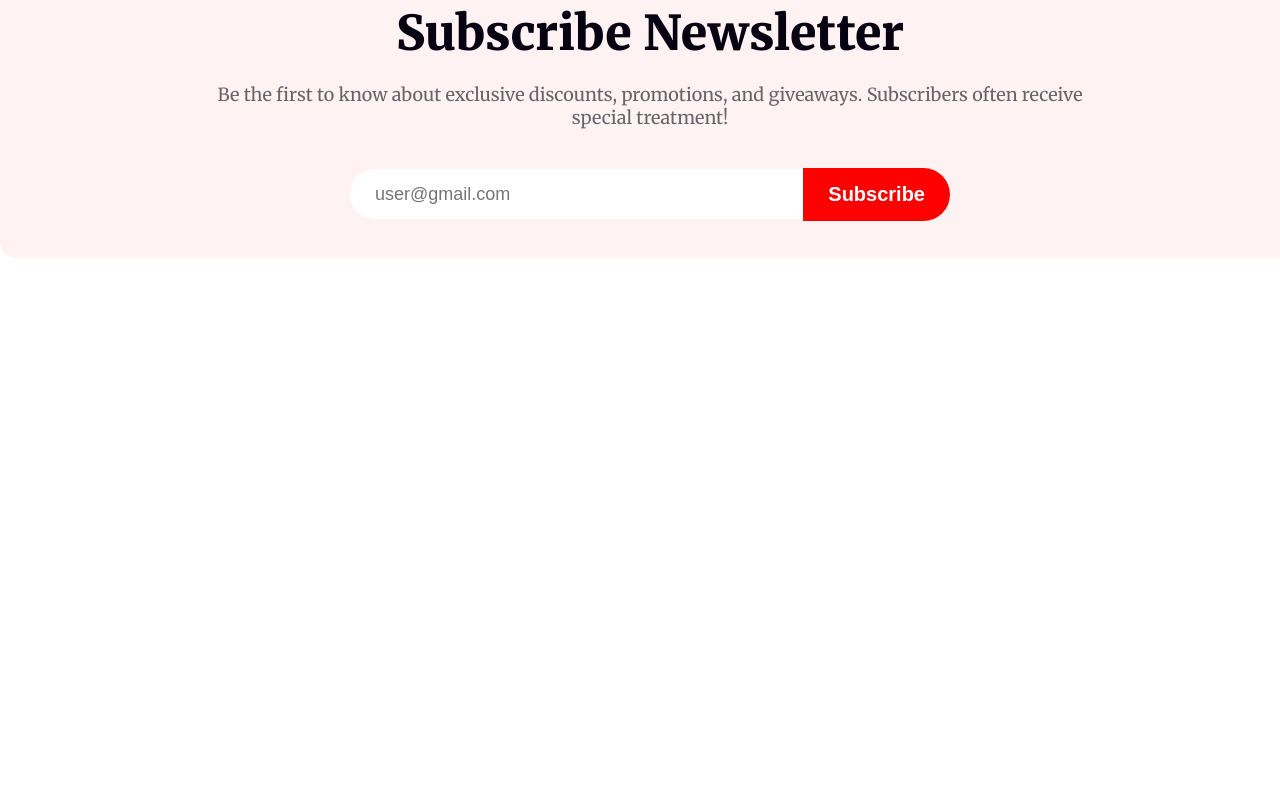
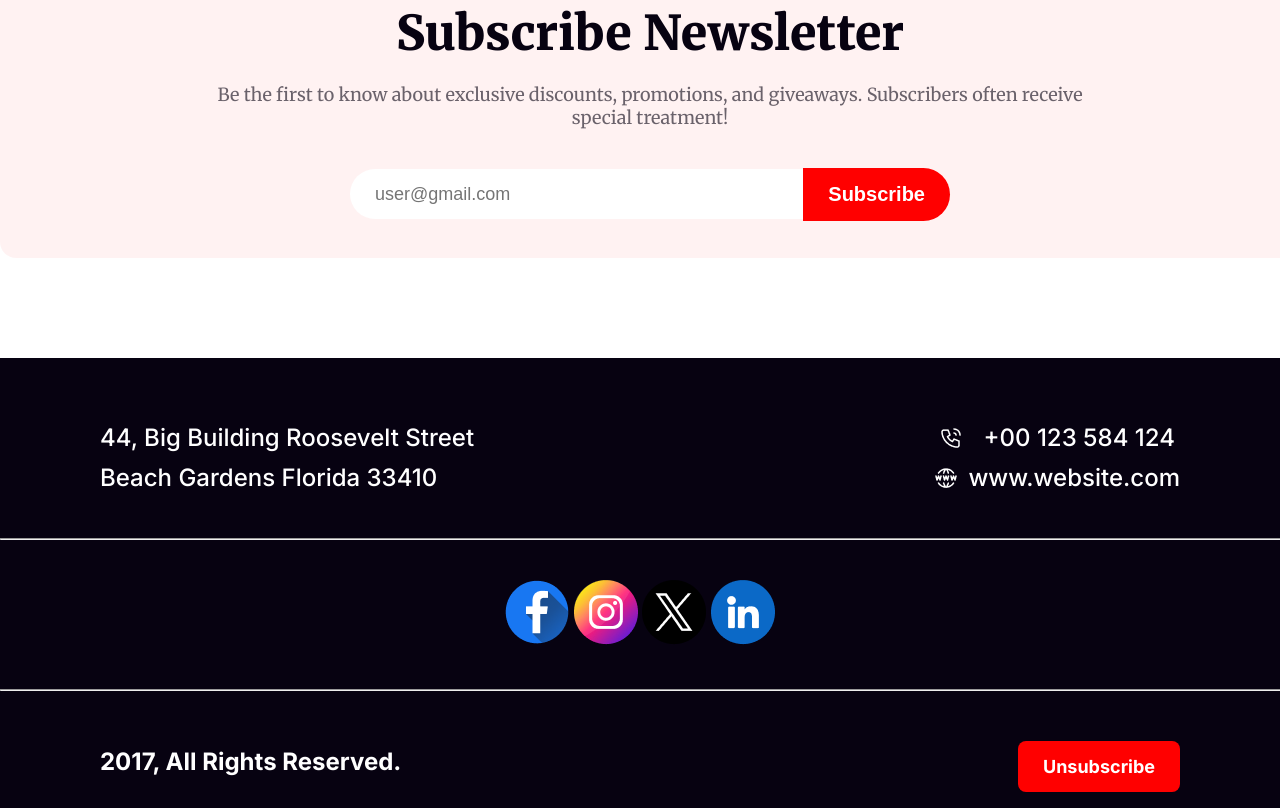
Before and after one commit to RakibHossen678/Assignment1, a plain HTML site: page index.html in a window 1280 px wide. Shown: the part 4758-5566 px from the top of the page. Before the commit the page ends 5116 px from the top, so only its background shows below. Drawn offline with Linux system fonts and the light colour scheme.

Commit message:
added footer section

```diff
--- a/index.html
+++ b/index.html
@@ -97,5 +97,37 @@
             </div>
         </section>
     </main>
+
+
+    <footer>
+        <section class="footer">
+            <div class="footer_address">
+                <div class="footer_office">
+                    <h2>44, Big Building Roosevelt Street</h2>
+                    <h2>Beach Gardens Florida 33410</h2>
+                </div>
+                <div class="footer_social">
+                    <div>
+                        <img src="img/Call.png" alt="" > <h2> +00 123 584 124</h2>
+                    </div>
+                    <div>
+                        <img src="img/Website.png" alt=""> <h2> www.website.com</h2>
+                    </div>
+                </div>
+            </div>
+            <hr>
+            <div class="footer_icons">
+                <img src="img/Facebook.png" alt="">
+                <img src="img/Instagram.png" alt="">
+                <img src="img/Twitter.png" alt="">
+                <img src="img/Linkedin.png" alt="">
+            </div>
+            <hr>
+            <div class="copyright">
+                <h1>2017, All Rights Reserved.</h1>
+                <button class="btn">Unsubscribe</button>
+            </div>
+        </section>
+    </footer>
 </body>
 </html>
--- a/style.css
+++ b/style.css
@@ -368,3 +368,46 @@
     font-weight: 600;
 
 }
+.footer{
+    background: #070211;
+    color: #FFF;
+    font-family: 'Inter', sans-serif;
+    height: 450px;
+}
+.footer_address{
+    display: flex;
+    align-items: center;
+    justify-content: space-between;
+    padding: 60px 100px 40px;
+}
+hr{
+    width: 1320px;
+    margin: 0 auto;
+}
+.footer_address h2{
+    color: #FFF;
+font-size: 24px;
+font-weight: 500;
+line-height: 40px;
+}
+.footer_social div{
+    display: flex;
+    align-items: center;
+    justify-content: space-around;
+
+}
+.footer_social div img{
+    margin-right: 10px;
+}
+.footer_icons{
+    margin: 40px auto;
+    text-align: center;
+}
+.copyright{
+    display: flex;
+    align-items: center;
+    justify-content: space-between;
+    margin: 40px 100px;
+
+
+}
```
